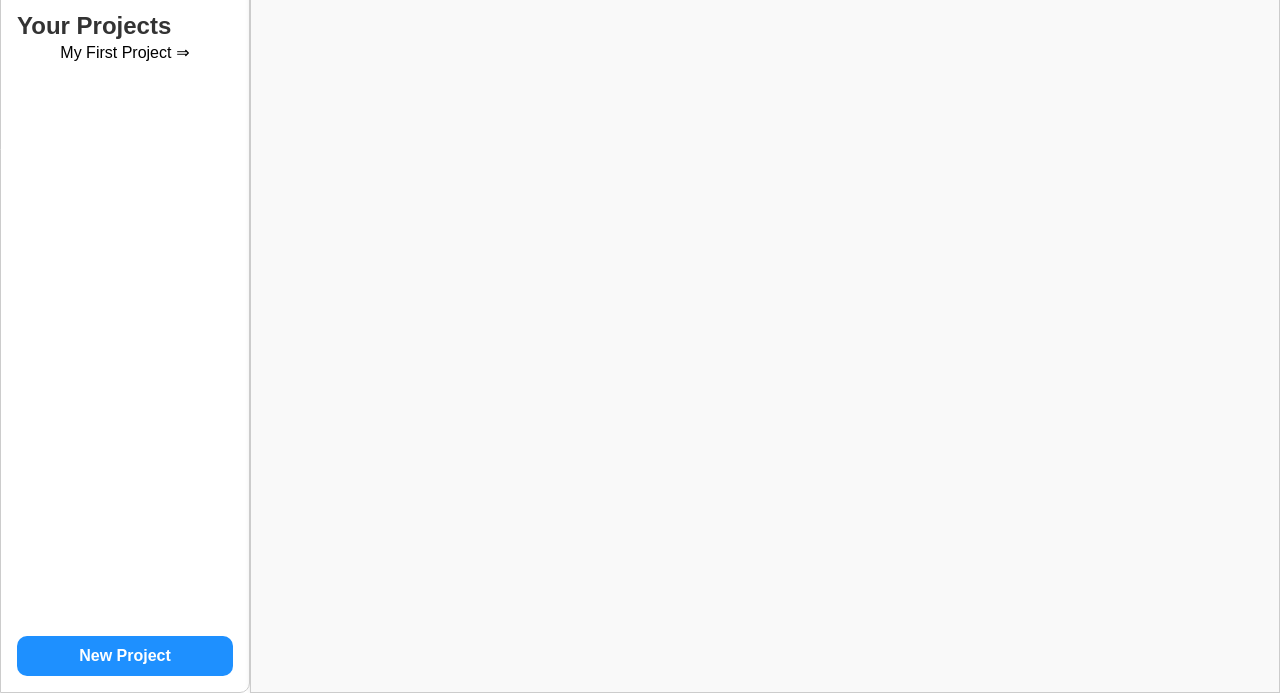
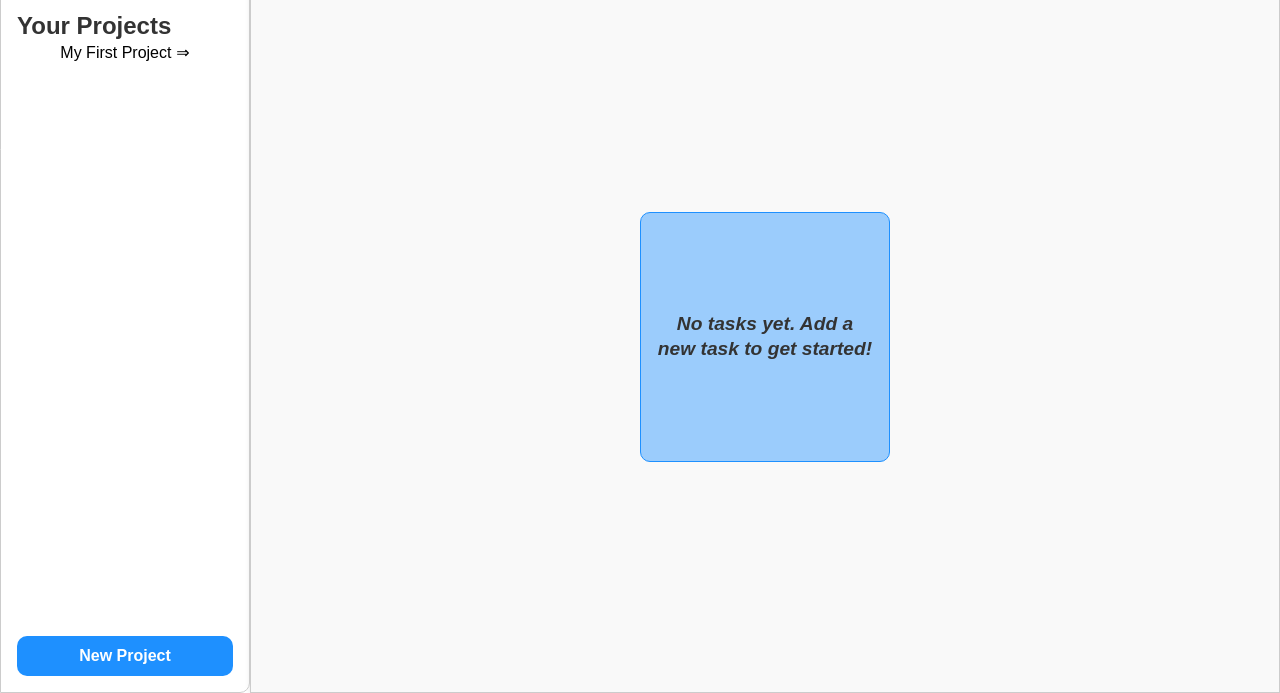
Before and after one commit to victormagela/task-list-theodinproject, a website built with webpack: page src/template.html in a window 1280 px wide. Shown: the part 107-800 px from the top of the page. Built offline with nearby package versions, Linux system fonts and the light colour scheme.

Commit message:
Add functionality to display a message in main area for empty projects

```diff
--- /dev/null
+++ b/src/components/main-content.js
@@ -0,0 +1,16 @@
+const taskGrid = document.getElementById('taskGrid');
+
+export function loadTaskGrid(tasks) {
+    taskGrid.replaceChildren();
+
+    if (tasks.length === 0) {
+        const messageContainer = document.createElement('div');
+        messageContainer.classList.add('empty-message');
+
+        const emptyMessage = document.createElement('p');
+        emptyMessage.textContent = 'No tasks yet. Add a new task to get started!';
+
+        messageContainer.appendChild(emptyMessage);
+        taskGrid.appendChild(messageContainer);
+    }
+}
--- a/src/components/sidebar-content.js
+++ b/src/components/sidebar-content.js
@@ -1,4 +1,5 @@
 import Project from '../Models/project.js';
+import { loadTaskGrid } from './main-content.js';
 
 const projectList = document.getElementById('projectList');
 
@@ -7,6 +8,7 @@ export function loadNewProject(project) {
     const projectItem = document.createElement('button');
     projectItem.textContent = project.title;
     projectItem.classList.add('project');
+    projectItem.addEventListener('click', () => loadTaskGrid(project.tasks));
     listItem.appendChild(projectItem);
     projectList.appendChild(listItem);
 }
@@ -18,5 +20,6 @@ export function loadProjects() {
             'This is your default first project'
         );
         loadNewProject(defaultProject);
+        loadTaskGrid(defaultProject.tasks);
     }
 }
--- a/src/styles/style.css
+++ b/src/styles/style.css
@@ -153,3 +153,22 @@ li {
         margin-inline-start: 0.3rem;
     }
 }
+
+.empty-message {
+    border: 1px solid var(--primary-color);
+    border-radius: 10px;
+    padding: 1rem;
+    inline-size: 250px;
+    block-size: 250px;
+    display: flex;
+    background-color: var(--primary-color-semi-transparent);
+    color: var(--text-color);
+    font-size: 1.2rem;
+    font-weight: 700;
+    font-style: italic;
+    line-height: 1.3;
+
+    p {
+        margin: auto;
+    }
+}
```
